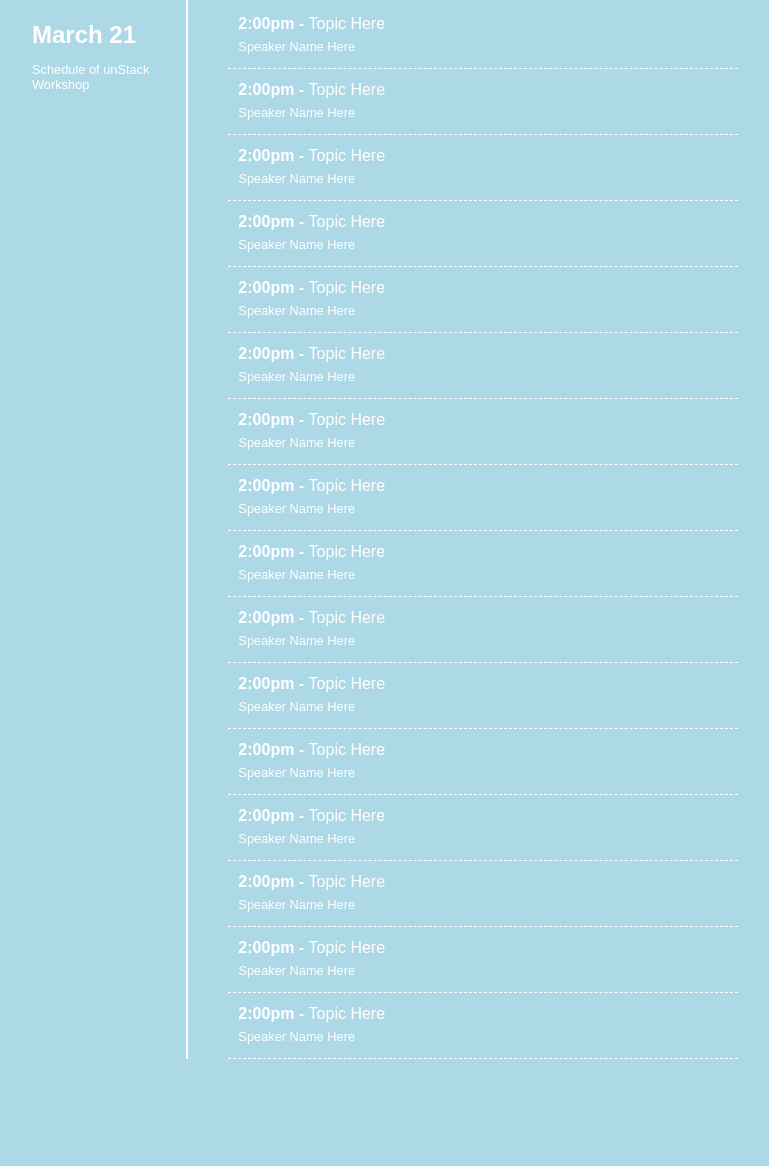
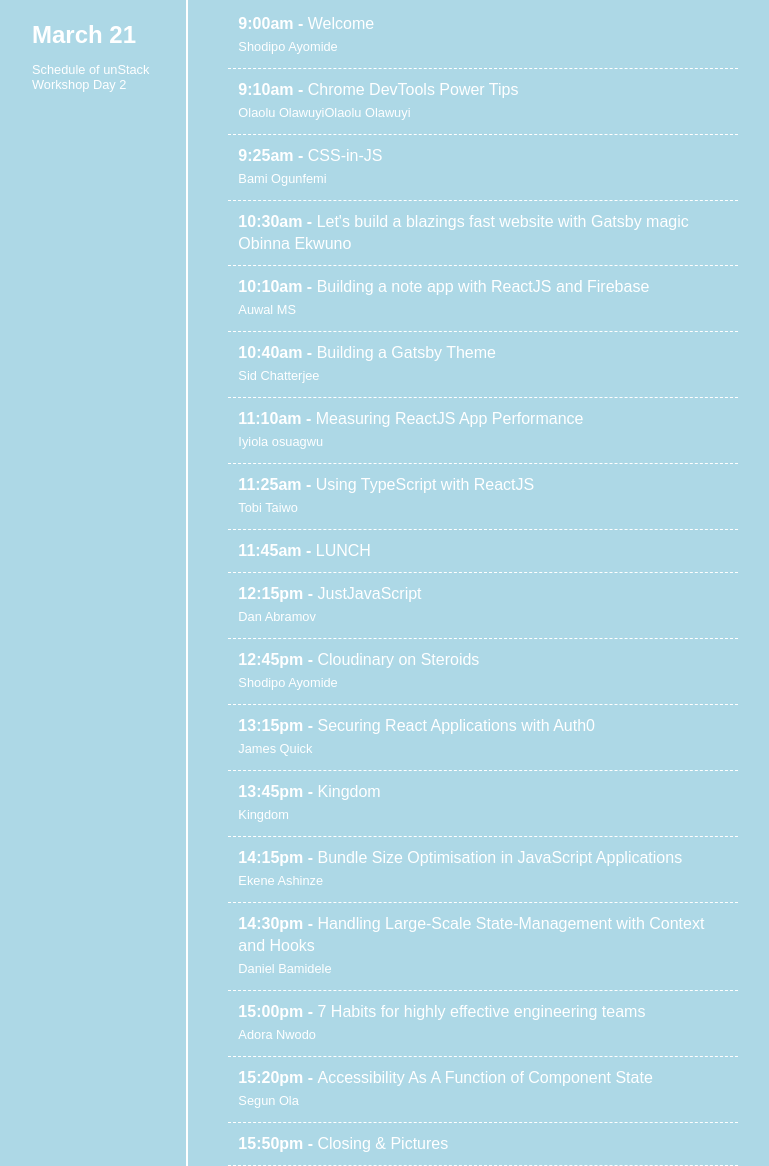
Before and after one commit to Developerayo/conference-schedule, a website: page index.html in a window 1280 px wide. Shown: the part 1417-2583 px from the top of the page, without its empty margins (174-943 px from the left). Before the commit the page ends 2476 px from the top, so only its background shows below. Drawn offline with Linux system fonts and the light colour scheme; a web font is replaced by a local one.

Commit message:
final deployment

```diff
--- a/index.html
+++ b/index.html
@@ -11,7 +11,7 @@
     <ul class="main">
       <li class="date">
         <h3>March 20</h3>
-        <p>Schedule of unStack Workshop</p>
+        <p>Schedule of unStack Workshop Day 1</p>
       </li>
       <li class= "events">
         <ul class="events-detail">
@@ -171,143 +171,159 @@
 
         <li class="date">
         <h3>March 21</h3>
-        <p>Schedule of unStack Workshop</p>
+        <p>Schedule of unStack Workshop Day 2</p>
       </li>
       <li class= "events cf">
         <ul class="events-detail">
           <li>
             <a href="#">
-              <span class="event-time">2:00pm - </span>
-              <span class="event-name">Topic Here</span>
+              <span class="event-time">9:00am - </span>
+              <span class="event-name">Welcome</span>
               <br />
-              <span class="event-location">Speaker Name Here</span>
+              <span class="event-location">Shodipo Ayomide</span>
             </a>
           </li>
 
            <li>
             <a href="#">
-              <span class="event-time">2:00pm - </span>
-              <span class="event-name">Topic Here</span>
+              <span class="event-time">9:10am - </span>
+              <span class="event-name">Chrome DevTools Power Tips</span>
               <br />
-              <span class="event-location">Speaker Name Here</span>
+              <span class="event-location">Olaolu OlawuyiOlaolu Olawuyi</span>
             </a>
           </li>
 
            <li>
             <a href="#">
-              <span class="event-time">2:00pm - </span>
-              <span class="event-name">Topic Here</span>
+              <span class="event-time">9:25am - </span>
+              <span class="event-name">CSS-in-JS</span>
               <br />
-              <span class="event-location">Speaker Name Here</span>
+              <span class="event-location">Bami Ogunfemi</span>
             </a>
           </li>
 
            <li>
             <a href="#">
-              <span class="event-time">2:00pm - </span>
-              <span class="event-name">Topic Here</span>
+              <span class="event-time">10:30am - </span>
+              <span class="event-name">Let's build a blazings fast website with Gatsby magic</span>
               <br />
-              <span class="event-location">Speaker Name Here</span>
+              <span class="evemt-location">Obinna Ekwuno</span>
             </a>
           </li>
 
            <li>
             <a href="#">
-              <span class="event-time">2:00pm - </span>
-              <span class="event-name">Topic Here</span>
+              <span class="event-time">10:10am - </span>
+              <span class="event-name">Building a note app with ReactJS and Firebase</span>
               <br />
-              <span class="event-location">Speaker Name Here</span>
+              <span class="event-location">Auwal MS</span>
             </a>
           </li>
           <li>
             <a href="#">
-              <span class="event-time">2:00pm - </span>
-              <span class="event-name">Topic Here</span>
+              <span class="event-time">10:40am - </span>
+              <span class="event-name">Building a Gatsby Theme</span>
               <br />
-              <span class="event-location">Speaker Name Here</span>
+              <span class="event-location">Sid Chatterjee</span>
             </a>
           </li>
           <li>
             <a href="#">
-              <span class="event-time">2:00pm - </span>
-              <span class="event-name">Topic Here</span>
+              <span class="event-time">11:10am - </span>
+              <span class="event-name">Measuring ReactJS App Performance</span>
               <br />
-              <span class="event-location">Speaker Name Here</span>
+              <span class="event-location">Iyiola osuagwu</span>
             </a>
           </li>
           <li>
             <a href="#">
-              <span class="event-time">2:00pm - </span>
-              <span class="event-name">Topic Here</span>
+              <span class="event-time">11:25am - </span>
+              <span class="event-name">Using TypeScript with ReactJS</span>
               <br />
-              <span class="event-location">Speaker Name Here</span>
+              <span class="event-location">Tobi Taiwo</span>
             </a>
           </li>
           <li>
             <a href="#">
-              <span class="event-time">2:00pm - </span>
-              <span class="event-name">Topic Here</span>
+              <span class="event-time">11:45am - </span>
+              <span class="event-name">LUNCH</span>
               <br />
-              <span class="event-location">Speaker Name Here</span>
             </a>
           </li>
           <li>
             <a href="#">
-              <span class="event-time">2:00pm - </span>
-              <span class="event-name">Topic Here</span>
+              <span class="event-time">12:15pm - </span>
+              <span class="event-name">JustJavaScript</span>
               <br />
-              <span class="event-location">Speaker Name Here</span>
+              <span class="event-location">Dan Abramov</span>
             </a>
           </li>
           <li>
             <a href="#">
-              <span class="event-time">2:00pm - </span>
-              <span class="event-name">Topic Here</span>
+              <span class="event-time">12:45pm - </span>
+              <span class="event-name">Cloudinary on Steroids</span>
               <br />
-              <span class="event-location">Speaker Name Here</span>
+              <span class="event-location">Shodipo Ayomide</span>
             </a>
           </li>
           <li>
             <a href="#">
-              <span class="event-time">2:00pm - </span>
-              <span class="event-name">Topic Here</span>
+              <span class="event-time">13:15pm - </span>
+              <span class="event-name">Securing React Applications with Auth0</span>
               <br />
-              <span class="event-location">Speaker Name Here</span>
+              <span class="event-location">James Quick</span>
             </a>
           </li>
           <li>
             <a href="#">
-              <span class="event-time">2:00pm - </span>
-              <span class="event-name">Topic Here</span>
+              <span class="event-time">13:45pm - </span>
+              <span class="event-name">Kingdom </span>
               <br />
-              <span class="event-location">Speaker Name Here</span>
+              <span class="event-location">Kingdom</span>
             </a>
           </li>
           <li>
             <a href="#">
-              <span class="event-time">2:00pm - </span>
-              <span class="event-name">Topic Here</span>
+              <span class="event-time">14:15pm - </span>
+              <span class="event-name">Bundle Size Optimisation in JavaScript Applications</span>
               <br />
-              <span class="event-location">Speaker Name Here</span>
+              <span class="event-location">Ekene Ashinze</span>
             </a>
           </li>
           <li>
             <a href="#">
-              <span class="event-time">2:00pm - </span>
-              <span class="event-name">Topic Here</span>
+              <span class="event-time">14:30pm - </span>
+              <span class="event-name">Handling Large-Scale State-Management with Context and Hooks</span>
               <br />
-              <span class="event-location">Speaker Name Here</span>
+              <span class="event-location">Daniel Bamidele</span>
             </a>
           </li>
           <li>
             <a href="#">
-              <span class="event-time">2:00pm - </span>
-              <span class="event-name">Topic Here</span>
+              <span class="event-time">15:00pm - </span>
+              <span class="event-name">7 Habits for highly effective engineering teams</span>
               <br />
-              <span class="event-location">Speaker Name Here</span>
+              <span class="event-location">Adora Nwodo</span>
+            </a>
+          </li>
+          <li>
+            <a href="#">
+              <span class="event-time">15:20pm - </span>
+              <span class="event-name">Accessibility As A Function of Component State</span>
+              <br />
+              <span class="event-location">Segun Ola</span>
+            </a>
+          </li>
+          <li>
+            <a href="#">
+              <span class="event-time">15:50pm - </span>
+              <span class="event-name">Closing & Pictures</span>
+              <br />
             </a>
           </li>
         </ul>
+        </ul>
+
 
 
       </li>
```
